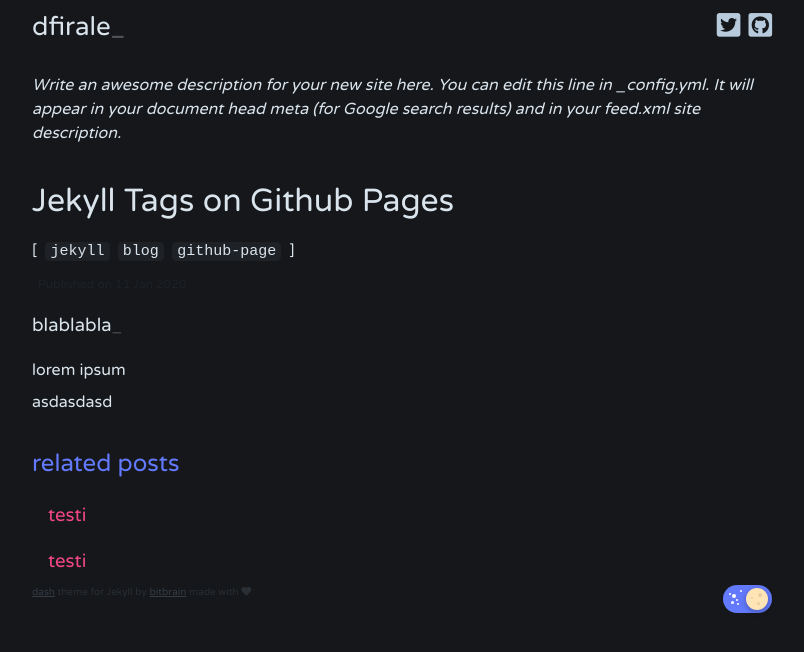
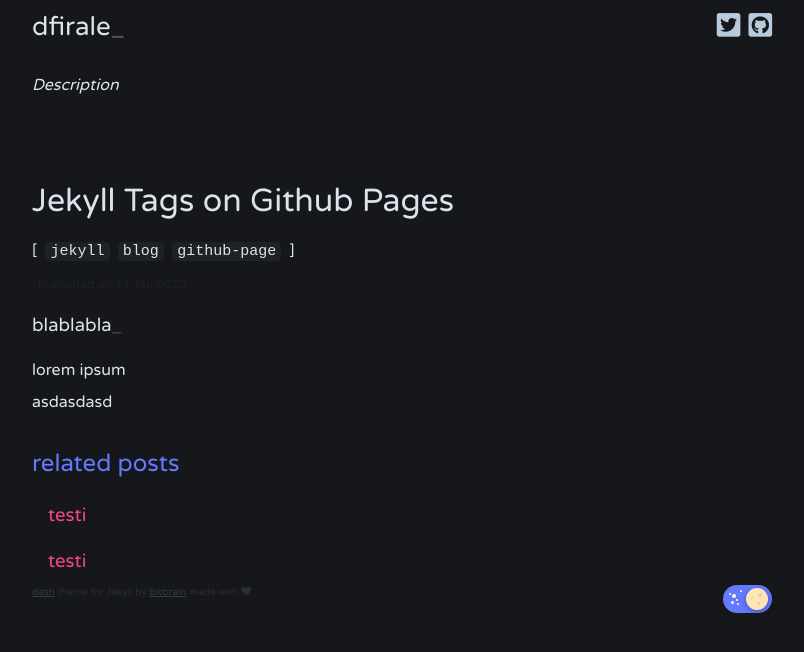
Before and after one commit to dfirale/dfirale.github.io, a Jekyll site: the page built from _posts/2020-01-11-testi.md, in a window 1280 px wide. Shown: the top 652 px of the page, without its empty margins (238-1042 px from the left). Built offline with Jekyll 4.4.1, drawn with Linux system fonts in a browser that asks for light colours.

Commit message:
Update _config.yml

```diff
--- a/_config.yml
+++ b/_config.yml
@@ -3,10 +3,8 @@
 email: some.email@email.com
 url: https://dfirale.github.io
 description: > # this means to ignore newlines until "show_exerpts:"
-  Write an awesome description for your new site here. You can edit this
-  line in _config.yml. It will appear in your document head meta (for
-  Google search results) and in your feed.xml site description.
-show_excerpts: false # set to true to show excerpts on the homepage
+ Description
+show_excerpts: true # set to true to show excerpts on the homepage
 
 paginate: 5
 paginate_path: "/blog/page:num/"
```
